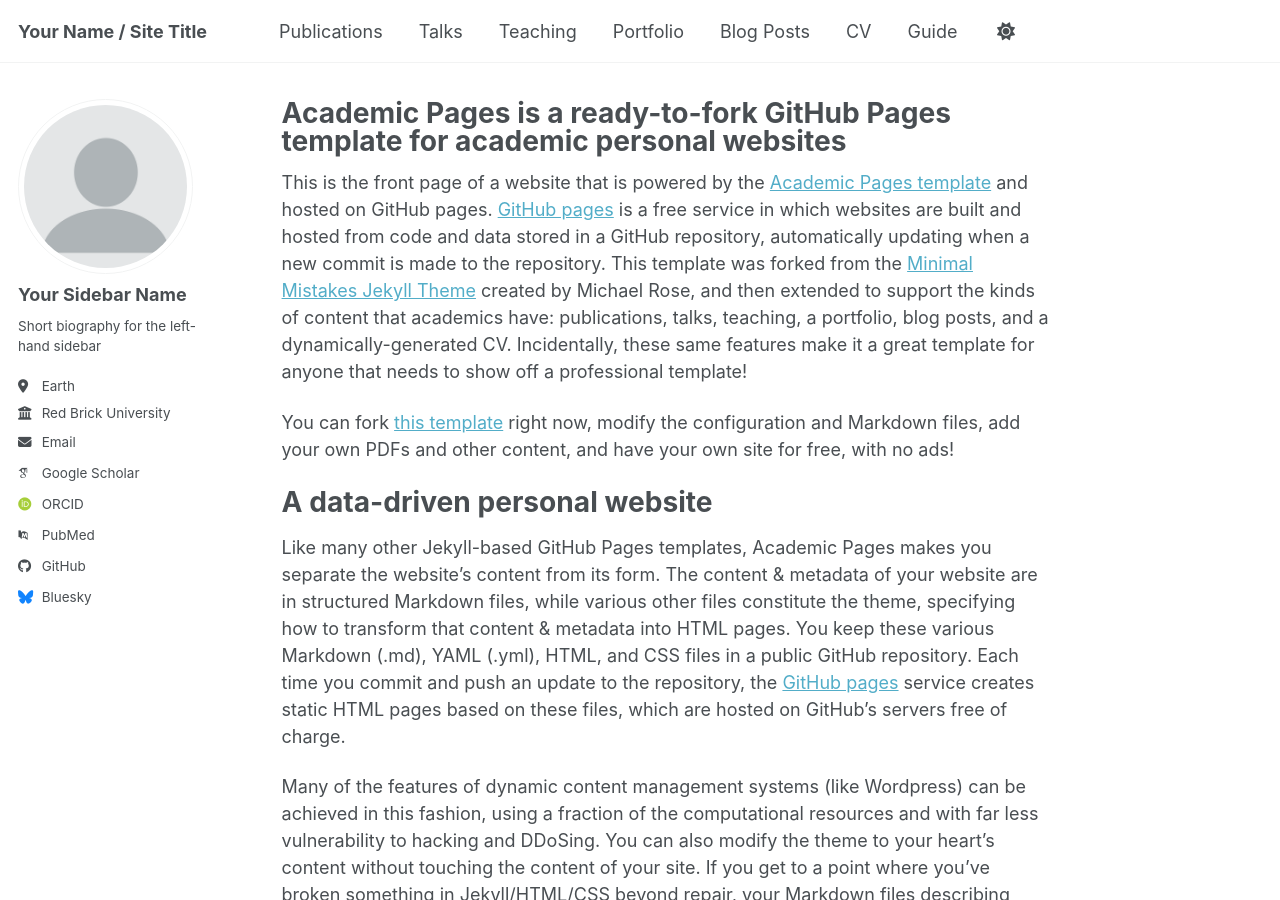
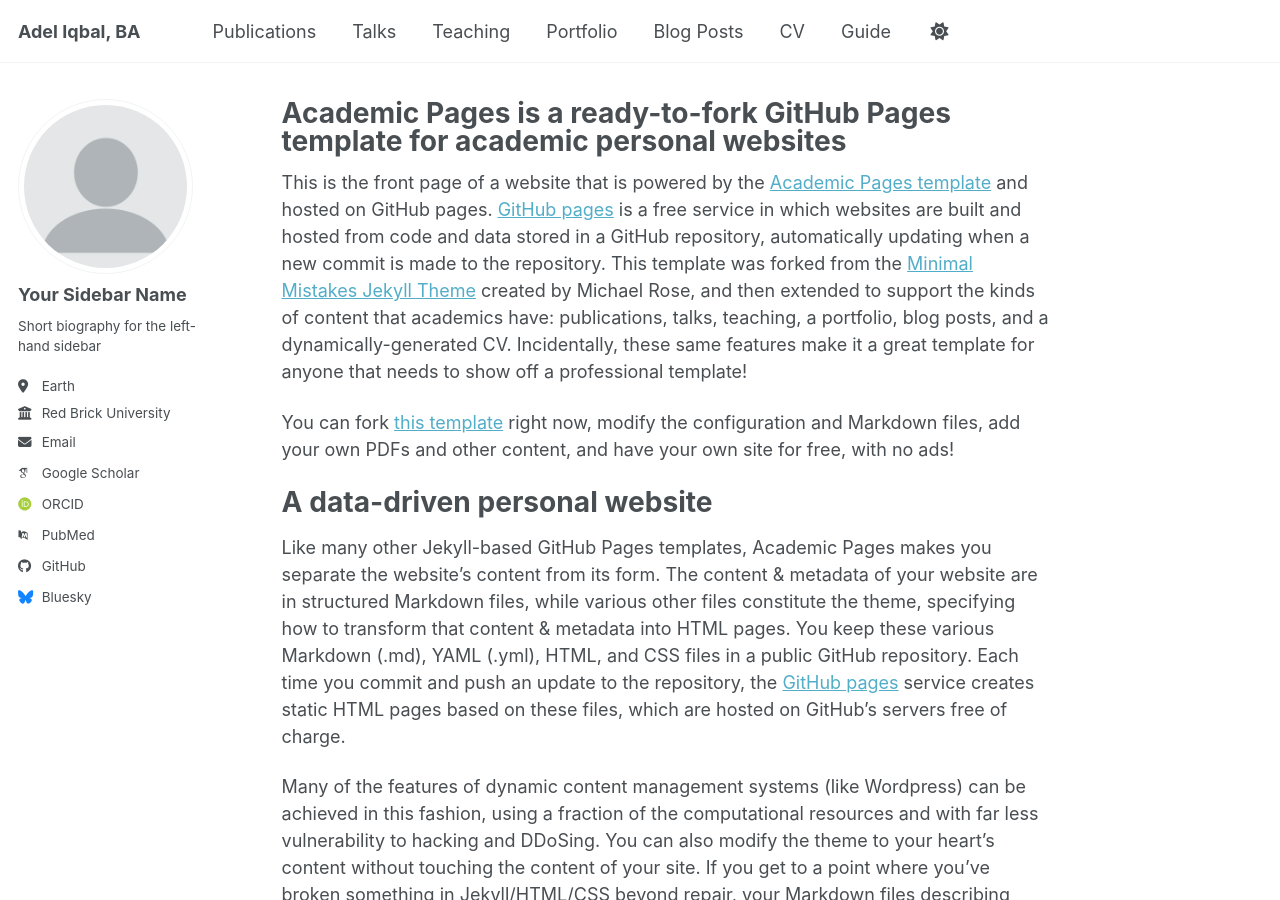
Before and after one commit to adel-iqbal/aiqbal, a Jekyll site: the page built from _pages/about.md, in a window 1280 px wide and 900 px high. Built offline with Jekyll 4.4.1, drawn with Linux system fonts in a browser that asks for light colours; some web fonts are replaced; a script bundle is joined from its source files by our own code; library files that are not in the unit come from our copies.

Commit message:
Update _config.yml

```diff
--- a/_config.yml
+++ b/_config.yml
@@ -9,7 +9,7 @@
 # Basic Site Settings
 locale                   : "en-US"
 site_theme               : "default" # Currently available options are "default", "air"
-title                    : "Your Name / Site Title"
+title                    : "Adel Iqbal, BA"
 title_separator          : "-"
 name                     : &name "Your Name"
 description              : &description "Your Name's academic portfolio"   # Update this with a general description of your site, this is the default if not overridden by a page
```
